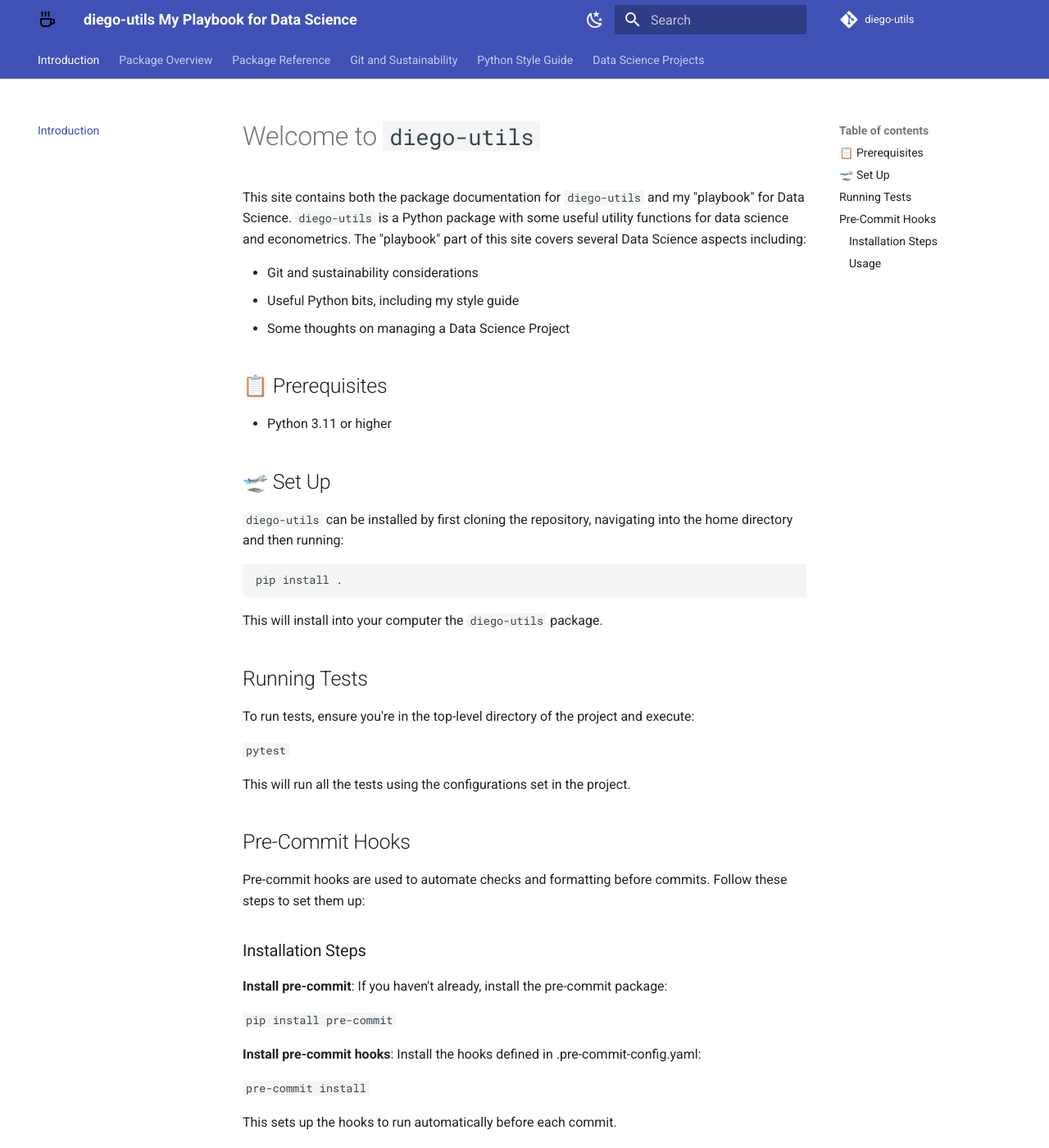
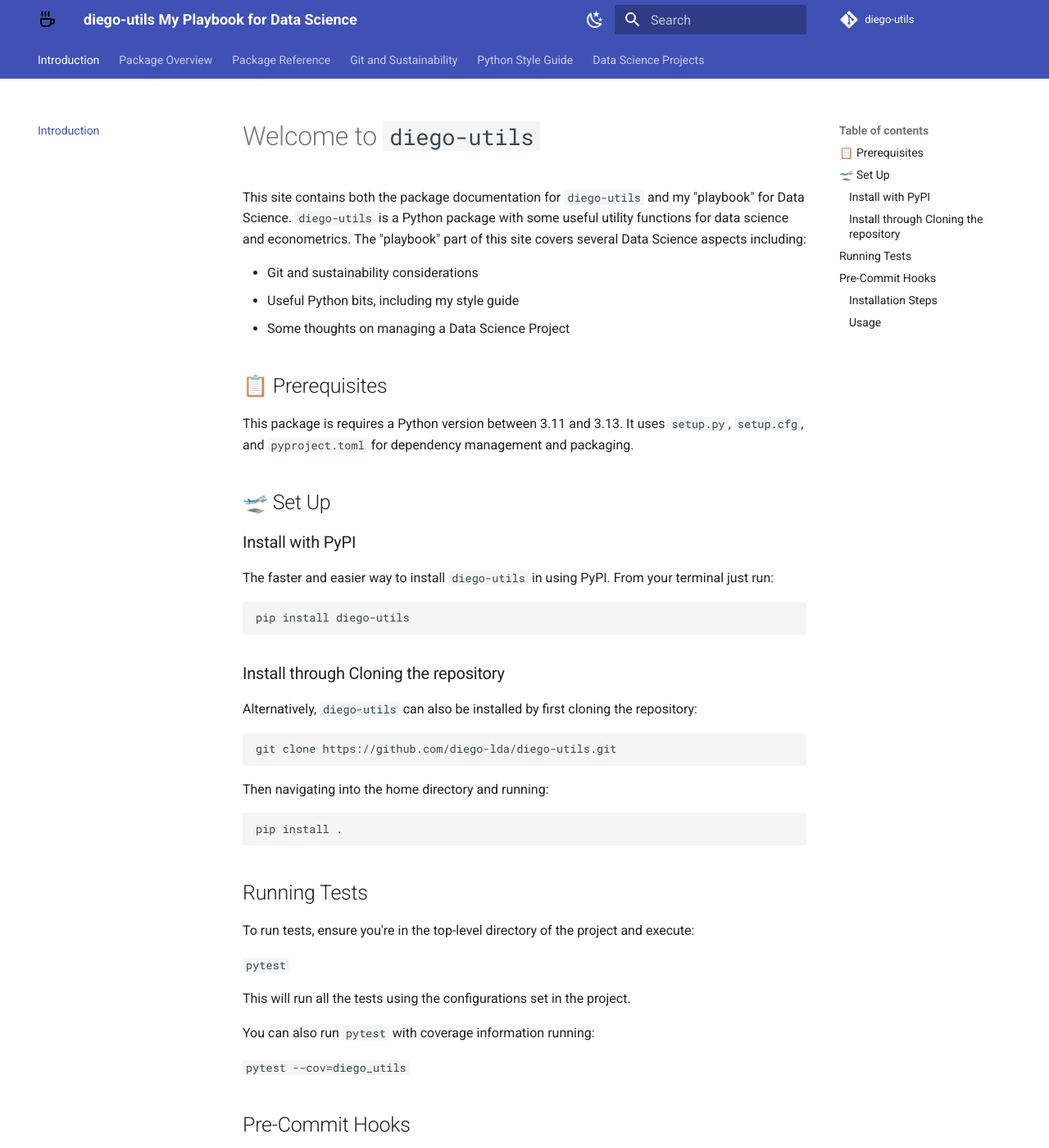
Before and after one commit to diego-lda/diego-utils, an MkDocs documentation site: the page built from docs/index.md, in a window 1280 px wide and 1400 px high. Shown: the whole window at 82% size. Built offline with MkDocs 1.6.1 and Material for MkDocs 9.7.7, drawn with Linux system fonts in a browser that asks for light colours; comment, search, counter and statistics services are not loaded.

Commit message:
Doc: Update installation instructions

````diff
--- a/docs/index.md
+++ b/docs/index.md
@@ -10,17 +10,32 @@ The "playbook" part of this site covers several Data Science aspects including:
 
 ## 📋 Prerequisites
 
-- Python 3.11 or higher
+This package is requires a Python version between 3.11 and 3.13.
+It uses `setup.py`, `setup.cfg`, and `pyproject.toml` for dependency management and packaging.
 
 ## 🛫 Set Up
 
-`diego-utils` can be installed by first cloning the repository, navigating into the home directory and then running:
+### Install with PyPI
+
+The faster and easier way to install `diego-utils` in using PyPI. From your terminal just run:
+
+```bash
+pip install diego-utils
+```
+
+### Install through Cloning the repository
+
+Alternatively, `diego-utils` can also be installed by first cloning the repository:
+
+```bash
+git clone https://github.com/diego-lda/diego-utils.git
+```
+
+Then navigating into the home directory and running:
 
 ```bash
 pip install .
 ```
-
-This will install into your computer the `diego-utils` package.
 
 ## Running Tests
 
@@ -29,6 +44,10 @@ To run tests, ensure you're in the top-level directory of the project and execut
 `pytest`
 
 This will run all the tests using the configurations set in the project.
+
+You can also run `pytest` with coverage information running:
+
+`pytest --cov=diego_utils`
 
 ## Pre-Commit Hooks
 
````
Also changed, not shown: README.md (+19 -6 lines).
